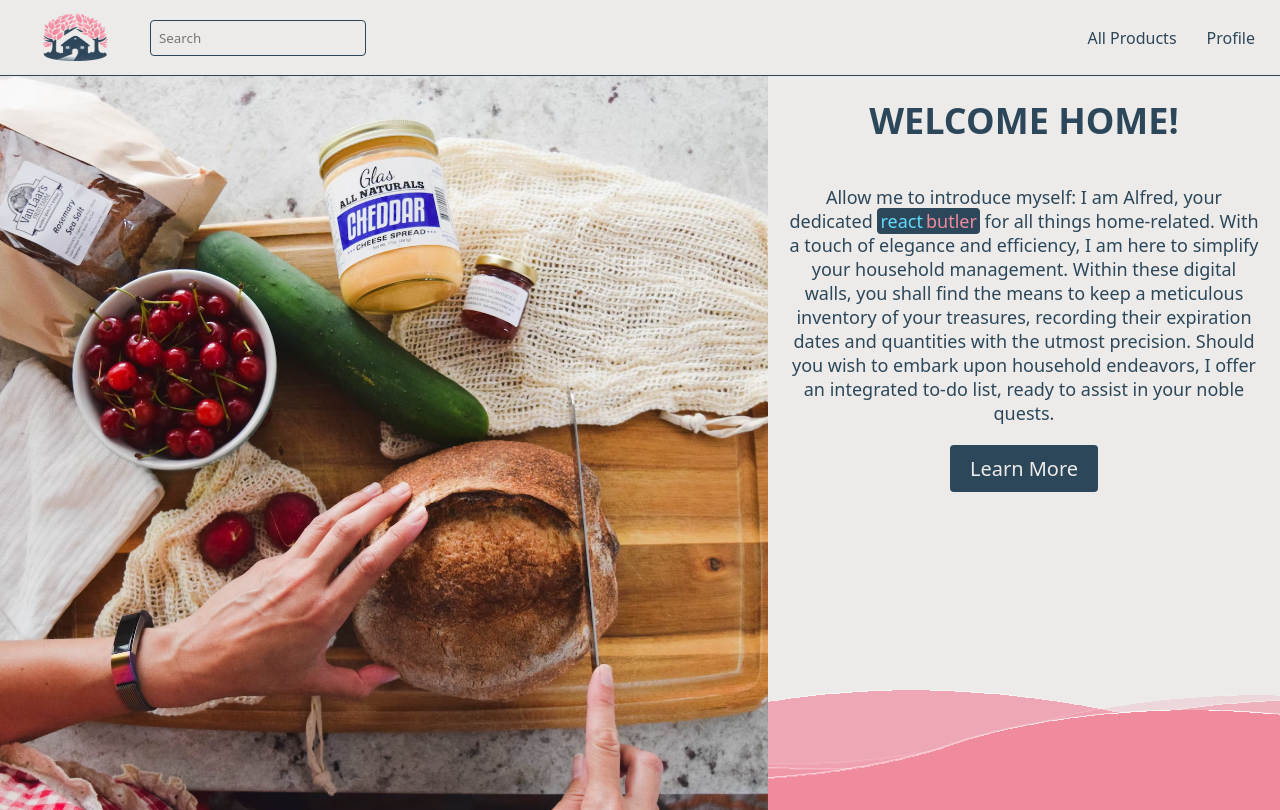
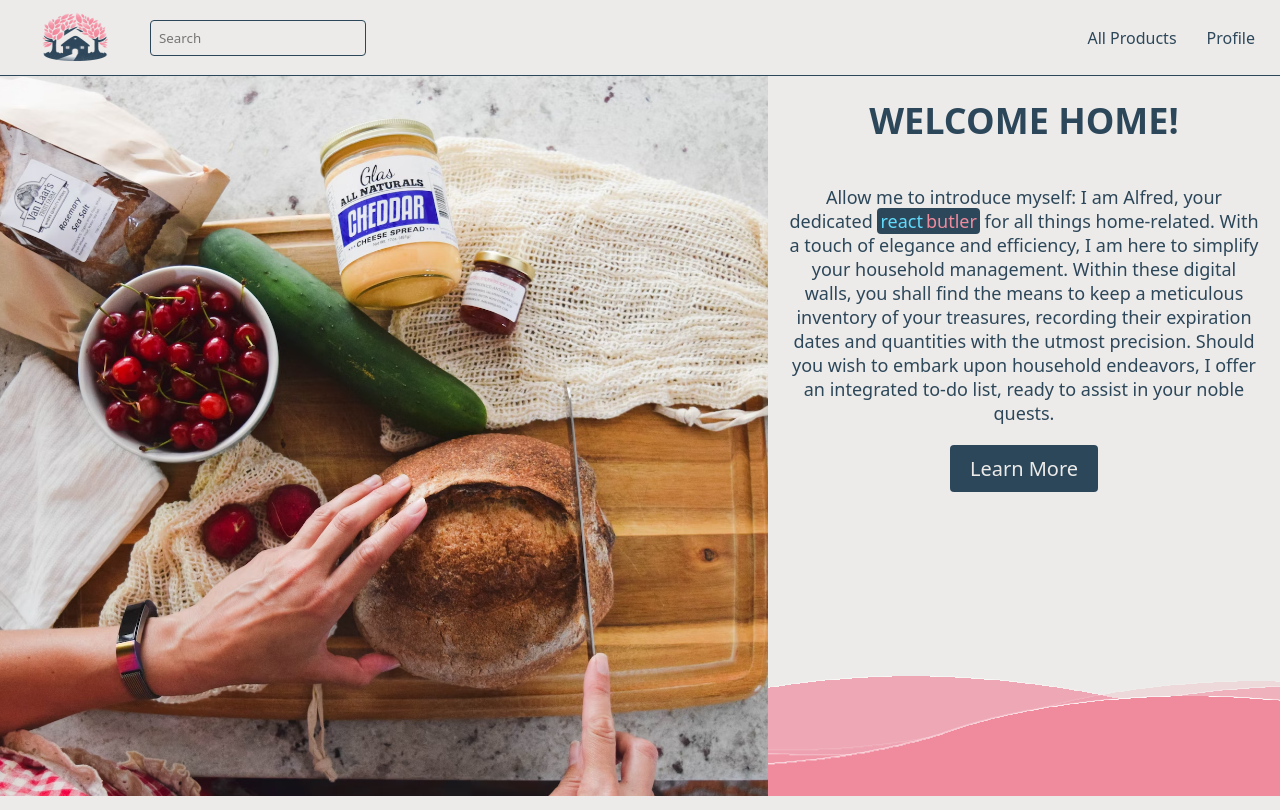
Before and after one commit to smartstandard/home-management-system, a React (Vite) app in the folder React JS/React Final Project/rButler/: page / in a window 1280 px wide. Built offline with nearby package versions, Linux system fonts and the light colour scheme; no server answers.

Commit message:
fixed some css bug in fixed pictures height

```diff
--- a/React JS/React Final Project/rButler/src/components/CreateHouseholdForm/CreateHouseholdForm.css
+++ b/React JS/React Final Project/rButler/src/components/CreateHouseholdForm/CreateHouseholdForm.css
@@ -1,7 +1,7 @@
 .household-container {
     display: flex;
     align-items: stretch;
-    height: 91.7vh;
+    height: 90vh;
 }
 
 .household-image {
--- a/React JS/React Final Project/rButler/src/components/Default/Default.css
+++ b/React JS/React Final Project/rButler/src/components/Default/Default.css
@@ -4,7 +4,7 @@ a {
 
 .center {
     height: 100%;
-    margin-top: 140px;
+    margin-top: 80px;
     display: flex;
     align-items: center;
     justify-content: center;
--- a/React JS/React Final Project/rButler/src/components/Home/Home.css
+++ b/React JS/React Final Project/rButler/src/components/Home/Home.css
@@ -1,7 +1,7 @@
 .landing-container {
     display: flex;
     align-items: stretch;
-    height: 91.7vh;
+    height: 90vh;
 }
 
 .landing-content {
@@ -17,7 +17,7 @@
 
     position: relative;
     width: 100%;
-    height: 91.7vh;
+    height: 90vh;
     background: var(--light-grey);
     overflow: hidden;
 }
--- a/React JS/React Final Project/rButler/src/components/Profile/MyHouseholds/MyHouseholds.css
+++ b/React JS/React Final Project/rButler/src/components/Profile/MyHouseholds/MyHouseholds.css
@@ -1,7 +1,7 @@
 .my-households-container {
     display: flex;
     align-items: stretch;
-    height: 91.7vh;
+    height: 90vh;
 }
 
 .my-households-header {
@@ -17,9 +17,8 @@
     display: flex;
     flex-direction: column;
     align-items: center;
-    margin: 100px auto;
-    gap: 5px;
-    gap: 100px;
+    margin: 0 auto;
+    gap: 50px;
     padding: 20px;
     list-style: none;
     overflow: auto;
```
